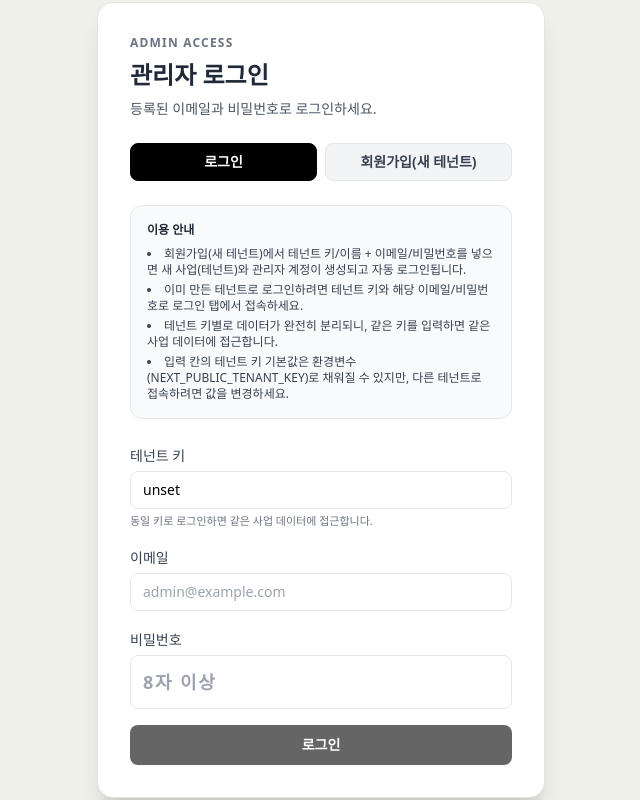
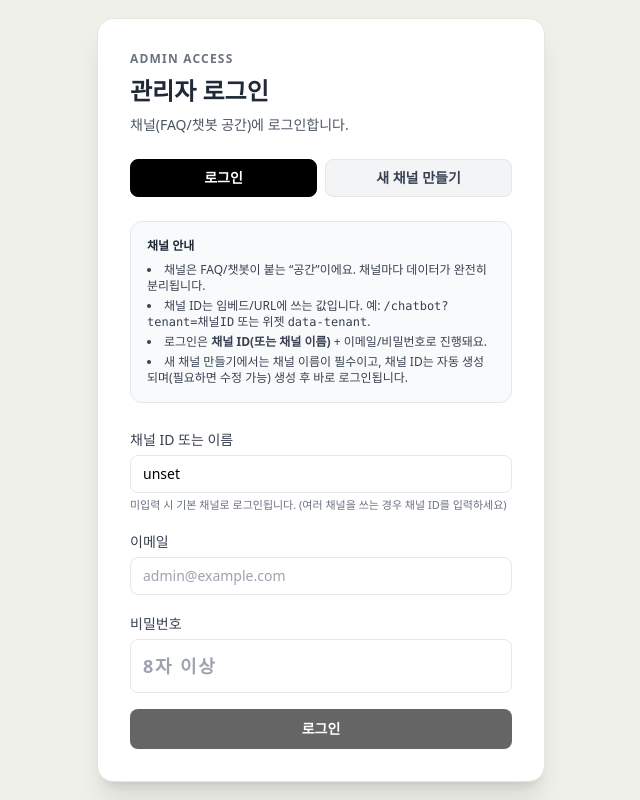
Before and after one commit to ludia8888/Capychat.ai, a Next.js app: page /login in a window 1280 px wide. Shown: the whole page, without its empty margins (319-959 px from the left). Built offline with nearby package versions, Linux system fonts and the light colour scheme; no server answers.

Commit message:
Clarify channel login/signup UX

```diff
--- a/app/api/auth/login/route.ts
+++ b/app/api/auth/login/route.ts
@@ -21,9 +21,16 @@ export async function POST(req: Request) {
       return NextResponse.json({ detail: "email, password and tenantKey are required" }, { status: 400 });
     }
 
-    const tenant = await prisma.tenant.findUnique({ where: { key: tenantKey } });
+    let tenant = await prisma.tenant.findUnique({ where: { key: tenantKey } });
+    // Allow logging in using a human-friendly channel name as well.
     if (!tenant) {
-      return NextResponse.json({ detail: "tenant not found" }, { status: 404 });
+      tenant = await prisma.tenant.findFirst({ where: { name: tenantKey } });
+    }
+    if (!tenant) {
+      return NextResponse.json(
+        { detail: "채널을 찾을 수 없습니다. 채널 ID(또는 채널 이름)를 확인하세요." },
+        { status: 404 },
+      );
     }
 
     const user = await prisma.user.findFirst({
--- a/app/login/page.tsx
+++ b/app/login/page.tsx
@@ -5,14 +5,21 @@ import { useRouter } from "next/navigation";
 
 export default function LoginPage() {
   const router = useRouter();
-  const defaultTenantKey = process.env.NEXT_PUBLIC_TENANT_KEY || "default";
+  const defaultTenantKey = process.env.NEXT_PUBLIC_TENANT_KEY || "";
   const [mode, setMode] = useState<"login" | "signup">("login");
   const [email, setEmail] = useState("");
   const [password, setPassword] = useState("");
   const [tenantName, setTenantName] = useState("");
-  const [tenantKey, setTenantKey] = useState(defaultTenantKey);
+  const [loginChannelId, setLoginChannelId] = useState(defaultTenantKey);
+  const [signupChannelId, setSignupChannelId] = useState("");
+  const [signupChannelIdTouched, setSignupChannelIdTouched] = useState(false);
   const [error, setError] = useState("");
   const [loading, setLoading] = useState(false);
+
+  const slugifyChannelId = (value: string) => value.trim().toLowerCase().replace(/\s+/g, "-");
+
+  const isLoginDisabled = loading || !email || password.length < 8;
+  const isSignupDisabled = loading || !email || password.length < 8 || !tenantName;
 
   useEffect(() => {
     let canceled = false;
@@ -32,6 +39,13 @@ export default function LoginPage() {
     };
   }, [router]);
 
+  useEffect(() => {
+    if (mode !== "signup") return;
+    if (signupChannelIdTouched) return;
+    const generated = slugifyChannelId(tenantName);
+    setSignupChannelId(generated);
+  }, [mode, tenantName, signupChannelIdTouched]);
+
   const handleSubmit = async (e?: React.FormEvent) => {
     e?.preventDefault();
     setLoading(true);
@@ -40,8 +54,8 @@ export default function LoginPage() {
       const endpoint = mode === "login" ? "/api/auth/login" : "/api/auth/signup";
       const payload =
         mode === "login"
-          ? { email, password, tenantKey: tenantKey || undefined }
-          : { email, password, tenantName, tenantKey: tenantKey || undefined };
+          ? { email, password, tenantKey: loginChannelId || undefined }
+          : { email, password, tenantName, tenantKey: signupChannelId || undefined };
       const res = await fetch(endpoint, {
         method: "POST",
         headers: { "Content-Type": "application/json" },
@@ -65,9 +79,11 @@ export default function LoginPage() {
       <div className="w-full max-w-md rounded-2xl bg-white shadow-xl border border-[#E5E4DF] p-8 space-y-6">
         <div className="space-y-2">
           <p className="text-xs font-semibold uppercase tracking-widest text-gray-500">Admin Access</p>
-          <h1 className="text-2xl font-bold text-gray-800">{mode === "login" ? "관리자 로그인" : "사업/계정 생성"}</h1>
+          <h1 className="text-2xl font-bold text-gray-800">{mode === "login" ? "관리자 로그인" : "새 채널 만들기"}</h1>
           <p className="text-sm text-gray-600">
-            {mode === "login" ? "등록된 이메일과 비밀번호로 로그인하세요." : "신규 사업(테넌트)을 만들고 관리자 계정을 생성합니다."}
+            {mode === "login"
+              ? "채널(FAQ/챗봇 공간)에 로그인합니다."
+              : "새 채널을 만들고 관리자 계정을 생성합니다."}
           </p>
         </div>
 
@@ -86,32 +102,65 @@ export default function LoginPage() {
               mode === "signup" ? "bg-black text-white border-black" : "bg-gray-100 text-gray-700 border-gray-200"
             }`}
           >
-            회원가입(새 테넌트)
+            새 채널 만들기
           </button>
         </div>
 
         <div className="rounded-xl border border-gray-200 bg-gray-50 p-4 text-xs text-gray-700 space-y-2">
-          <p className="font-semibold text-gray-800">이용 안내</p>
+          <p className="font-semibold text-gray-800">채널 안내</p>
           <ul className="space-y-1 list-disc list-inside">
-            <li>회원가입(새 테넌트)에서 테넌트 키/이름 + 이메일/비밀번호를 넣으면 새 사업(테넌트)와 관리자 계정이 생성되고 자동 로그인됩니다.</li>
-            <li>이미 만든 테넌트로 로그인하려면 테넌트 키와 해당 이메일/비밀번호로 로그인 탭에서 접속하세요.</li>
-            <li>테넌트 키별로 데이터가 완전히 분리되니, 같은 키를 입력하면 같은 사업 데이터에 접근합니다.</li>
-            <li>입력 칸의 테넌트 키 기본값은 환경변수(NEXT_PUBLIC_TENANT_KEY)로 채워질 수 있지만, 다른 테넌트로 접속하려면 값을 변경하세요.</li>
+            <li>
+              채널은 FAQ/챗봇이 붙는 “공간”이에요. 채널마다 데이터가 완전히 분리됩니다.
+            </li>
+            <li>
+              채널 ID는 임베드/URL에 쓰는 값입니다. 예: <span className="font-mono">/chatbot?tenant=채널ID</span> 또는 위젯 <span className="font-mono">data-tenant</span>.
+            </li>
+            <li>
+              로그인은 <span className="font-semibold">채널 ID(또는 채널 이름)</span> + 이메일/비밀번호로 진행돼요.
+            </li>
+            <li>
+              새 채널 만들기에서는 채널 이름이 필수이고, 채널 ID는 자동 생성되며(필요하면 수정 가능) 생성 후 바로 로그인됩니다.
+            </li>
           </ul>
         </div>
 
         <form className="space-y-4" onSubmit={handleSubmit}>
+          {mode === "signup" && (
+            <div className="space-y-1">
+              <label className="text-sm font-medium text-gray-700">채널 이름</label>
+              <input
+                type="text"
+                value={tenantName}
+                onChange={(e) => setTenantName(e.target.value)}
+                className="w-full rounded-lg border border-gray-200 px-3 py-2 text-sm outline-none focus:ring-2 focus:ring-black/10 text-black"
+                placeholder="예: 당특순"
+                required
+              />
+              <p className="text-[11px] text-gray-500">사용자에게 보이는 이름(헤더/설정 화면)에 쓰입니다.</p>
+            </div>
+          )}
+
           <div className="space-y-1">
-            <label className="text-sm font-medium text-gray-700">테넌트 키</label>
+            <label className="text-sm font-medium text-gray-700">{mode === "login" ? "채널 ID 또는 이름" : "채널 ID (임베드용)"}</label>
             <input
               type="text"
-              value={tenantKey}
-              onChange={(e) => setTenantKey(e.target.value)}
+              value={mode === "login" ? loginChannelId : signupChannelId}
+              onChange={(e) => {
+                if (mode === "login") {
+                  setLoginChannelId(e.target.value);
+                } else {
+                  setSignupChannelIdTouched(true);
+                  setSignupChannelId(e.target.value);
+                }
+              }}
               className="w-full rounded-lg border border-gray-200 px-3 py-2 text-sm outline-none focus:ring-2 focus:ring-black/10 text-black"
-              placeholder="예: brand-a (비우면 기본값 사용)"
-              required={mode === "signup"}
+              placeholder={mode === "login" ? "예: 당특순 또는 dangteuksun" : "예: dangteuksun (자동 생성/수정 가능)"}
             />
-            <p className="text-[11px] text-gray-500">동일 키로 로그인하면 같은 사업 데이터에 접근합니다.</p>
+            <p className="text-[11px] text-gray-500">
+              {mode === "login"
+                ? "미입력 시 기본 채널로 로그인됩니다. (여러 채널을 쓰는 경우 채널 ID를 입력하세요)"
+                : "URL/임베드 코드에서 쓰는 값입니다. 한글도 가능하지만 영문/숫자/하이픈을 추천해요."}
+            </p>
           </div>
           <div className="space-y-1">
             <label className="text-sm font-medium text-gray-700">이메일</label>
@@ -137,22 +186,6 @@ export default function LoginPage() {
             />
           </div>
 
-          {mode === "signup" && (
-            <div className="space-y-3 rounded-lg border border-gray-200 bg-gray-50 p-3">
-              <div className="space-y-1">
-                <label className="text-sm font-medium text-gray-700">사업/테넌트 이름</label>
-                <input
-                  type="text"
-                  value={tenantName}
-                  onChange={(e) => setTenantName(e.target.value)}
-                  className="w-full rounded-lg border border-gray-200 px-3 py-2 text-sm outline-none focus:ring-2 focus:ring-black/10 text-black"
-                  placeholder="예: 브랜드 A"
-                  required={mode === "signup"}
-                />
-              </div>
-            </div>
-          )}
-
           {error && (
             <div className="rounded-lg border border-red-200 bg-red-50 px-3 py-2 text-sm text-red-700">
               {error}
@@ -160,12 +193,7 @@ export default function LoginPage() {
           )}
           <button
             type="submit"
-            disabled={
-              loading ||
-              !email ||
-              password.length < 8 ||
-              (mode === "signup" && !tenantName)
-            }
+            disabled={mode === "login" ? isLoginDisabled : isSignupDisabled}
             className="w-full rounded-lg bg-black text-white py-2.5 text-sm font-semibold shadow-sm disabled:opacity-60"
           >
             {loading ? "처리 중..." : mode === "login" ? "로그인" : "생성 후 로그인"}
--- a/lib/auth.ts
+++ b/lib/auth.ts
@@ -41,6 +41,8 @@ export type PublicUser = {
 };
 
 export type PublicUserWithTenant = PublicUser & { tenantKey: string };
+
+export type PublicUserWithTenantAndName = PublicUserWithTenant & { tenantName: string };
 
 const scrypt = (password: string, salt: string) =>
   new Promise<Buffer>((resolve, reject) => {
@@ -99,24 +101,31 @@ export function verifyAuthToken(token: string): TokenPayload {
   return payload;
 }
 
-export async function getUserFromCookies(): Promise<PublicUserWithTenant | null> {
+export async function getUserFromCookies(): Promise<PublicUserWithTenantAndName | null> {
   const token = cookies().get(authCookieName)?.value;
   if (!token) return null;
   try {
     const payload = verifyAuthToken(token);
     const user = await prisma.user.findUnique({
       where: { id: payload.sub },
-      select: { id: true, email: true, role: true, tenantId: true, tenant: { select: { key: true } } },
+      select: { id: true, email: true, role: true, tenantId: true, tenant: { select: { key: true, name: true } } },
     });
     if (!user) return null;
-    return { id: user.id, email: user.email, role: user.role, tenantId: user.tenantId, tenantKey: user.tenant.key };
+    return {
+      id: user.id,
+      email: user.email,
+      role: user.role,
+      tenantId: user.tenantId,
+      tenantKey: user.tenant.key,
+      tenantName: user.tenant.name,
+    };
   } catch (err) {
     console.warn("[auth] token invalid:", (err as Error)?.message);
     return null;
   }
 }
 
-export async function requireAdmin(): Promise<PublicUserWithTenant> {
+export async function requireAdmin(): Promise<PublicUserWithTenantAndName> {
   const user = await getUserFromCookies();
   if (!user) throw new AuthError("Unauthorized", 401);
   if (user.role !== "admin") throw new AuthError("Forbidden", 403);
```
Also changed, not shown: app/admin/page.tsx (+27 -0 lines).
